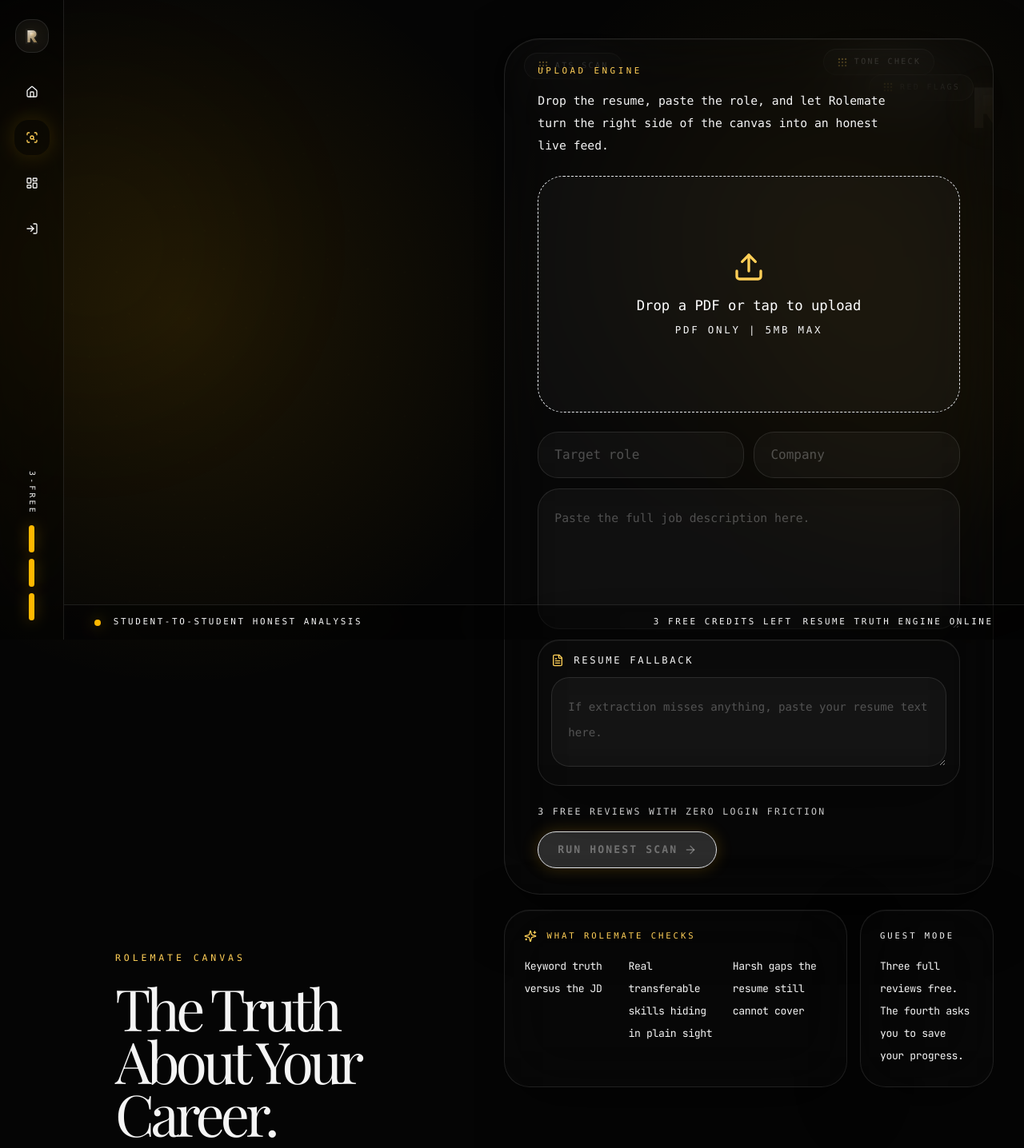
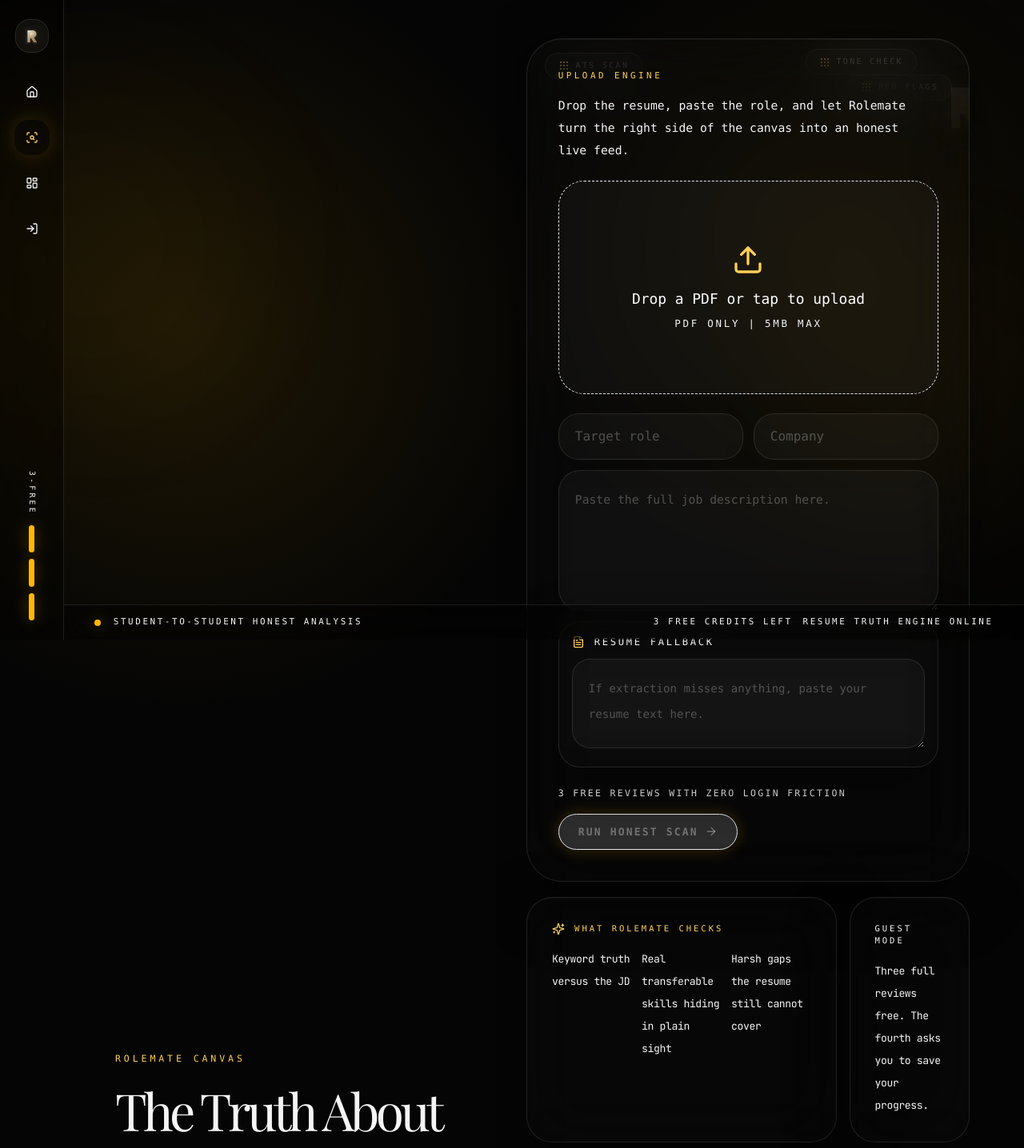
Before and after one commit to septhie/Rolemate, a Next.js app: page /app in a window 1280 px wide. Shown: the top 1436 px of the page at 80% size. Built offline with nearby package versions, Linux system fonts and the light colour scheme; a web font is replaced by a local one.

Commit message:
Add smart grid scaling for canvas layout

```diff
--- a/src/app/globals.css
+++ b/src/app/globals.css
@@ -65,7 +65,7 @@ textarea {
 .orb {
   pointer-events: none;
   position: fixed;
-  z-index: -3;
+  z-index: -2;
   width: 38vw;
   height: 38vw;
   min-width: 320px;
@@ -90,7 +90,7 @@ textarea {
 .noise-overlay {
   position: fixed;
   inset: 0;
-  z-index: -1;
+  z-index: -3;
   pointer-events: none;
   opacity: 0.08;
   mix-blend-mode: soft-light;
@@ -172,6 +172,31 @@ textarea {
   box-shadow: 0 0 20px rgba(255, 184, 0, 0.22);
 }
 
+.studio-stage {
+  display: grid;
+  grid-template-columns: 1fr;
+}
+
+.studio-right-column {
+  min-width: 0;
+}
+
+.honesty-column {
+  width: min(95%, 900px);
+}
+
+@media (min-width: 1024px) {
+  .studio-stage {
+    grid-template-columns: 45% 55%;
+  }
+}
+
+@media (min-width: 1440px) {
+  .studio-stage {
+    grid-template-columns: 40% 60%;
+  }
+}
+
 @keyframes grain-drift {
   0% {
     transform: translate(0, 0);
--- a/src/components/SiteHeader.js
+++ b/src/components/SiteHeader.js
@@ -76,7 +76,7 @@ export default function SiteHeader() {
         </div>
       </aside>
 
-      <div className="fixed bottom-0 left-20 right-0 z-40 flex h-[5.5vh] min-h-[42px] items-center justify-between border-t border-white/10 bg-black/35 px-[3vw] text-[0.68rem] uppercase tracking-[0.24em] text-white/42 backdrop-blur-3xl">
+      <div className="fixed bottom-0 left-20 right-0 z-40 flex h-[5.5vh] min-h-[42px] items-center justify-between border-t border-white/10 bg-black/35 px-[3vw] text-[0.68rem] uppercase tracking-[0.24em] text-white/42 backdrop-blur-[20px]">
         <div className="flex items-center gap-[1.2vw]">
           <span className="h-2 w-2 rounded-full bg-[#ffb800] shadow-[0_0_16px_rgba(255,184,0,0.35)]" />
           <span>Student-to-student honest analysis</span>
--- a/src/components/ToolPageClient.js
+++ b/src/components/ToolPageClient.js
@@ -45,7 +45,7 @@ function OrganicUploadPanel({
       transition={{ duration: 0.7, ease: [0.22, 1, 0.36, 1] }}
       className="relative"
     >
-      <div className="glass-panel relative overflow-hidden rounded-[2.8rem] px-[3.2vw] py-[4vh]">
+      <div className="glass-panel relative overflow-hidden rounded-[2.8rem] p-[clamp(1rem,3vw,3rem)]">
         <div className="pointer-events-none absolute -right-[5vw] top-[2vh] opacity-[0.06]">
           <RolemateLogo size={140} withWordmark={false} watermark />
         </div>
@@ -58,7 +58,7 @@ function OrganicUploadPanel({
 
           <label className="mt-[3vh] flex aspect-video cursor-pointer flex-col items-center justify-center rounded-[2rem] border border-dashed border-white/12 bg-white/[0.03] text-center transition hover:border-white/22">
             <Upload className="h-10 w-10 text-[#ffcf57]" />
-            <div className="mt-4 text-[1.08rem] text-white">{resumeFile ? resumeFile.name : "Drop a PDF or tap to upload"}</div>
+            <div className="mt-4 text-[clamp(1rem,1.4vw,1.15rem)] text-white">{resumeFile ? resumeFile.name : "Drop a PDF or tap to upload"}</div>
             <div className="mt-2 text-[0.78rem] uppercase tracking-[0.22em] text-white/36">PDF only | 5MB max</div>
             <input
               type="file"
@@ -131,7 +131,7 @@ function LoadingCards({ statusMessage, liveFeedback }) {
       transition={{ duration: 0.55, ease: [0.22, 1, 0.36, 1] }}
       className="relative flex flex-col gap-4 2xl:min-h-[56vh] 2xl:block"
     >
-      <motion.div className="glass-panel-strong relative w-full rounded-[2.3rem] p-[2.4rem] 2xl:absolute 2xl:right-0 2xl:top-0 2xl:w-[88%]">
+      <motion.div className="glass-panel-strong honesty-column relative w-full rounded-[2.3rem] p-[clamp(1rem,3vw,3rem)] 2xl:absolute 2xl:right-0 2xl:top-0">
         <div className="flex items-center gap-4">
           <HonestFriendAvatar />
           <div>
@@ -148,7 +148,7 @@ function LoadingCards({ statusMessage, liveFeedback }) {
         initial={{ opacity: 0, x: 40 }}
         animate={{ opacity: 1, x: 0 }}
         transition={{ delay: 0.08, duration: 0.5 }}
-        className="glass-panel relative w-full rounded-[2rem] p-5 2xl:absolute 2xl:bottom-[10%] 2xl:left-[6%] 2xl:w-[52%]"
+        className="glass-panel relative w-full rounded-[2rem] p-[clamp(1rem,2.4vw,2rem)] 2xl:absolute 2xl:bottom-[10%] 2xl:left-[6%] 2xl:w-[52%]"
       >
         <div className="text-[0.66rem] uppercase tracking-[0.28em] text-white/34">Live filter</div>
         <div className="analysis-text mt-4 text-[0.82rem] leading-7 text-white/66">
@@ -176,7 +176,7 @@ function ResultCards({ review }) {
         initial={{ opacity: 0, x: 80 }}
         animate={{ opacity: 1, x: 0 }}
         transition={{ delay: 0.04, duration: 0.5 }}
-        className="glass-panel-strong relative z-20 w-full rounded-[2.4rem] p-[2.1rem] 2xl:absolute 2xl:right-0 2xl:top-0 2xl:w-[86%] 2xl:p-[2.6rem]"
+        className="glass-panel-strong honesty-column relative z-20 w-full rounded-[2.4rem] p-[clamp(1rem,3vw,3rem)] 2xl:absolute 2xl:right-0 2xl:top-0"
       >
         <div className="flex flex-col gap-6 2xl:flex-row 2xl:items-start 2xl:justify-between">
           <div>
@@ -195,7 +195,7 @@ function ResultCards({ review }) {
         initial={{ opacity: 0, x: 60 }}
         animate={{ opacity: 1, x: 0 }}
         transition={{ delay: 0.12, duration: 0.5 }}
-        className="glass-panel relative z-10 w-full rounded-[2.1rem] p-6 2xl:absolute 2xl:left-[2%] 2xl:top-[34%] 2xl:w-[54%]"
+        className="glass-panel relative z-10 w-full rounded-[2.1rem] p-[clamp(1rem,2.4vw,2rem)] 2xl:absolute 2xl:left-[2%] 2xl:top-[34%] 2xl:w-[54%]"
       >
         <div className="text-[0.66rem] uppercase tracking-[0.28em] text-[#ffcf57]">What&apos;s Working</div>
         <ul className="analysis-text mt-4 space-y-3 text-[0.82rem] leading-7 text-white/76">
@@ -209,7 +209,7 @@ function ResultCards({ review }) {
         initial={{ opacity: 0, x: 70 }}
         animate={{ opacity: 1, x: 0 }}
         transition={{ delay: 0.18, duration: 0.5 }}
-        className="glass-panel relative z-30 w-full rounded-[2rem] p-6 2xl:absolute 2xl:bottom-0 2xl:right-[4%] 2xl:w-[62%]"
+        className="glass-panel relative z-30 w-full rounded-[2rem] p-[clamp(1rem,2.4vw,2rem)] 2xl:absolute 2xl:bottom-0 2xl:right-[4%] 2xl:w-[62%]"
       >
         <div className="grid gap-5 xl:grid-cols-[1.2fr_0.8fr]">
           <div>
@@ -482,7 +482,7 @@ export default function ToolPageClient() {
       </AnimatePresence>
 
       <main className="min-h-screen w-full">
-        <section className="grid min-h-screen w-full grid-cols-1 pb-[5.5vh] pl-20 lg:grid-cols-[minmax(24rem,38vw)_minmax(0,1fr)] xl:grid-cols-[minmax(28rem,40vw)_minmax(0,1fr)]">
+        <section className="studio-stage min-h-screen w-full pb-[5.5vh] pl-20">
           <div className="relative min-h-[44vh] border-b border-white/8 lg:min-h-screen lg:border-b-0">
             <div className="flex h-full min-h-[44vh] items-end px-[4vw] pb-[8vh] pt-[12vh] lg:sticky lg:top-0 lg:min-h-[calc(100vh-5.5vh)] xl:px-[5vw] xl:pb-[10vh]">
               <motion.div
@@ -492,7 +492,7 @@ export default function ToolPageClient() {
                 className="max-w-[32rem]"
               >
                 <div className="text-[0.72rem] uppercase tracking-[0.34em] text-[#ffcf57]">Rolemate Canvas</div>
-                <h1 className="font-display mt-[2.6vh] text-[clamp(3.2rem,5.6vw,6.8rem)] leading-[0.92] tracking-[-0.07em] text-[#f5f5f5]">
+                <h1 className="font-display mt-[2.6vh] text-[clamp(2.5rem,5vw,6rem)] leading-[1.1] tracking-[-0.07em] text-[#f5f5f5]">
                   The Truth About Your Career.
                 </h1>
                 <p className="analysis-text mt-[2.4vh] max-w-[24rem] text-[0.9rem] leading-8 text-white/56">
@@ -502,9 +502,9 @@ export default function ToolPageClient() {
             </div>
           </div>
 
-          <div className="relative min-h-[56vh] overflow-hidden">
+          <div className="studio-right-column relative min-h-[56vh]">
             <div className={`relative h-full min-h-[calc(100vh-5.5vh)] overflow-y-auto px-[3vw] py-[6vh] transition duration-300 ${rightColumnBlurred ? "blur-xl" : ""}`}>
-              <div className="relative flex w-full flex-col gap-[2.6vh]">
+              <div className="honesty-column relative flex w-full flex-col gap-[2.6vh]">
                 <div className="pointer-events-none absolute inset-x-0 top-0 h-[28vh]">
                   {floatingChips.map((chip, index) => (
                     <motion.div
@@ -537,8 +537,8 @@ export default function ToolPageClient() {
                     statusMessage={statusMessage}
                   />
 
-                  <div className="grid gap-[2vh] lg:grid-cols-[0.72fr_0.28fr]">
-                    <div className="glass-panel rounded-[2rem] p-6">
+                  <div className="grid gap-[2vh] xl:grid-cols-[0.72fr_0.28fr]">
+                    <div className="glass-panel rounded-[2rem] p-[clamp(1rem,2.4vw,2rem)]">
                       <div className="flex items-center gap-3 text-[0.66rem] uppercase tracking-[0.28em] text-[#ffcf57]">
                         <Sparkles className="h-4 w-4" />
                         What Rolemate checks
@@ -550,7 +550,7 @@ export default function ToolPageClient() {
                       </div>
                     </div>
 
-                    <div className="glass-panel rounded-[2rem] p-6">
+                    <div className="glass-panel rounded-[2rem] p-[clamp(1rem,2.4vw,2rem)]">
                       <div className="text-[0.66rem] uppercase tracking-[0.28em] text-white/34">Guest mode</div>
                       <div className="analysis-text mt-4 text-[0.82rem] leading-7 text-white/62">
                         Three full reviews free. The fourth asks you to save your progress.
```
